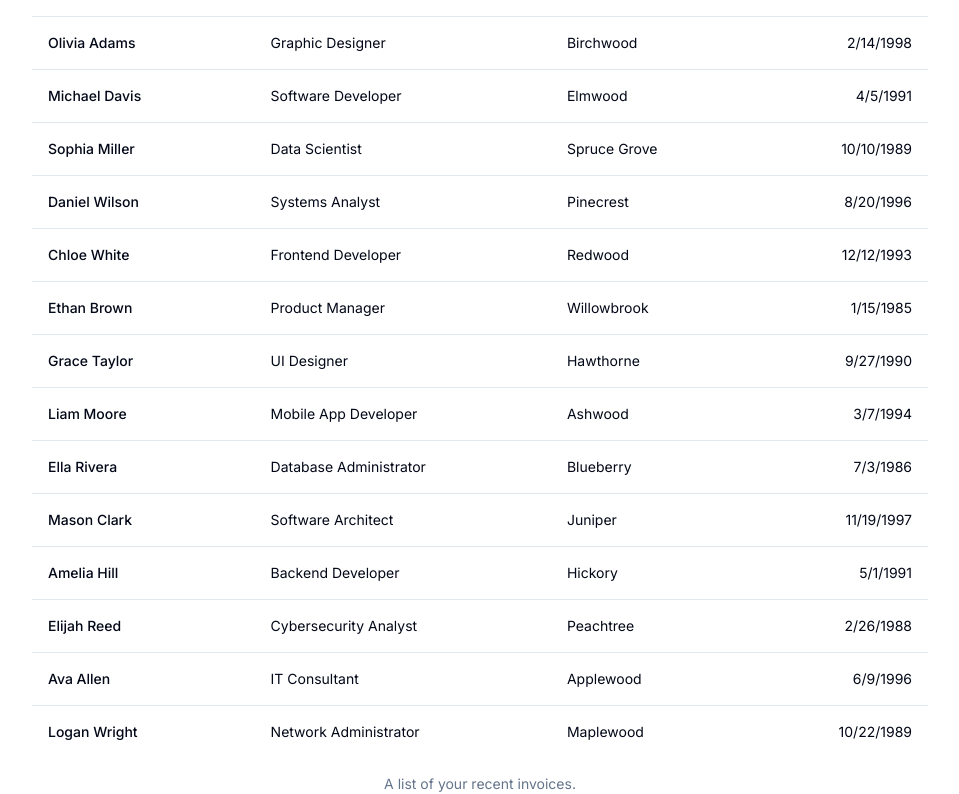
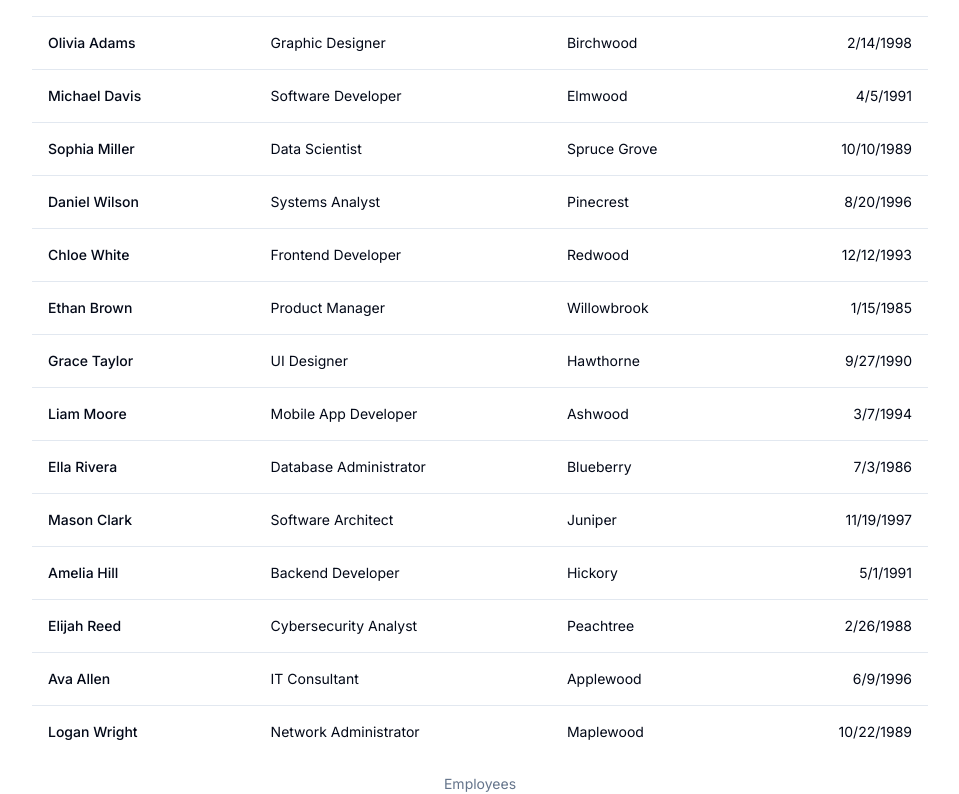
Before and after one commit to faisaltheprofessor/react-table-search, a Next.js app: page / in a window 1280 px wide. Shown: the part 598-1392 px from the top of the page, without its empty margins (160-1119 px from the left). Built offline with nearby package versions, Linux system fonts and the light colour scheme.

Commit message:
Chagne table caption

```diff
--- a/components/SearchTable.tsx
+++ b/components/SearchTable.tsx
@@ -58,7 +58,7 @@ export default function SearchTable() {
             </div>
 
             <Table>
-                <TableCaption>A list of your recent invoices.</TableCaption>
+                <TableCaption>Employees</TableCaption>
                 <TableHeader>
                     <TableRow>
                         <TableHead>Name</TableHead>
```
